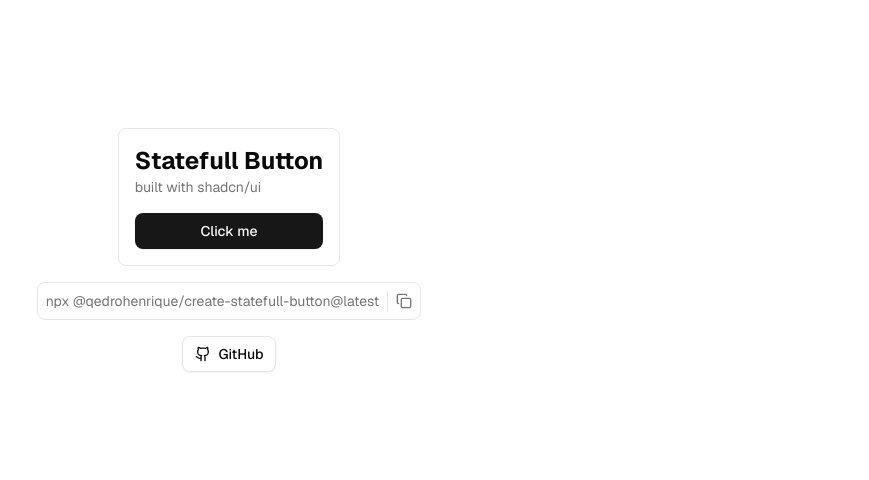
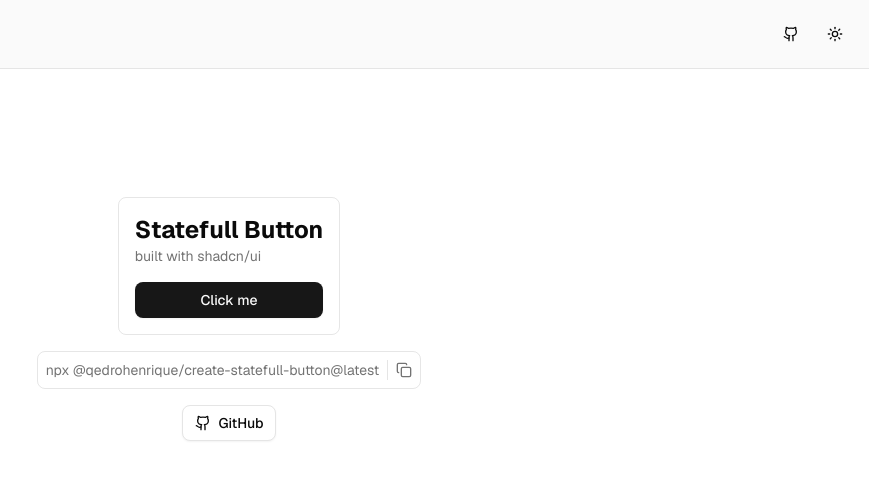
Before and after one commit to qedrohenrique/multi-select-animated, a Next.js app: page /statefull-button in a window 1280 px wide. Shown: the top 480 px of the page, without its empty margins (411-1280 px from the left). Built offline with nearby package versions, Linux system fonts and the light colour scheme.

Commit message:
fix: navbar in layout

```diff
--- a/src/app/layout.tsx
+++ b/src/app/layout.tsx
@@ -3,6 +3,7 @@ import { Geist, Geist_Mono } from "next/font/google";
 import "./globals.css";
 import { ThemeProvider } from "@/components/theme-provider";
 import { Toaster } from "@/components/ui/sonner";
+import { Navbar } from "@/components/navbar";
 
 const geistSans = Geist({
   variable: "--font-geist-sans",
@@ -72,6 +73,7 @@ export default function RootLayout({
           enableSystem
           disableTransitionOnChange
         >
+          <Navbar />
           {children}
           <Toaster position="top-center" />
         </ThemeProvider>
--- a/src/app/page.tsx
+++ b/src/app/page.tsx
@@ -5,7 +5,6 @@ import Link from "next/link";
 export default function Home() {
   return (
     <main>
-      <Navbar />
       <div className="container mx-auto mt-10 flex flex-col items-center">
         <h1 className="text-2xl font-bold mb-8">Components</h1>
         <div className="flex flex-col gap-4">
```
